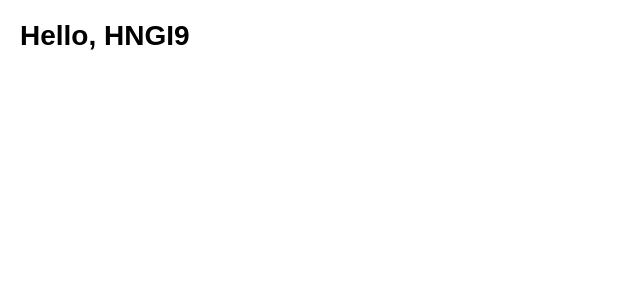
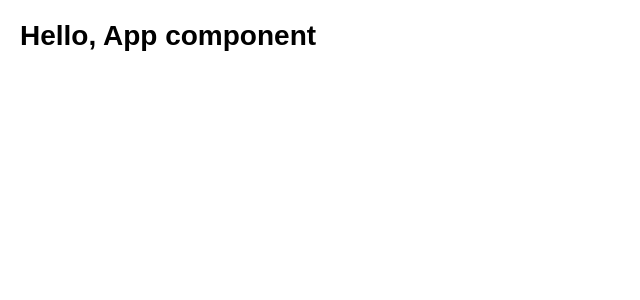
Before and after one commit to isonguyom/hngi9-personal-profile, a React (Create React App) app: page / in a window 1280 px wide. Shown: the top 300 px of the page, without its empty margins (0-640 px from the left). Built offline with nearby package versions, Linux system fonts and the light colour scheme.

Commit message:
Create and export App.js component and App.css style sheet

```diff
--- /dev/null
+++ b/src/App.js
@@ -0,0 +1,16 @@
+import React from 'react';
+import './App.css';
+
+
+
+
+
+
+function App() {
+    return (
+        <h1>Hello, App component</h1>
+    );
+};
+
+
+export default App;
--- a/src/index.js
+++ b/src/index.js
@@ -1,5 +1,6 @@
 import React from 'react';
 import ReactDOM from 'react-dom/client';
+import App from "./App";
 import './index.css';
 
 
@@ -8,6 +9,5 @@ import './index.css';
 
 
 
-
 const root = ReactDOM.createRoot(document.getElementById("root"));
-root.render(<h1>Hello, HNGI9</h1>);
+root.render(<App/>);
```
Also changed, not shown: src/App.css (added).
